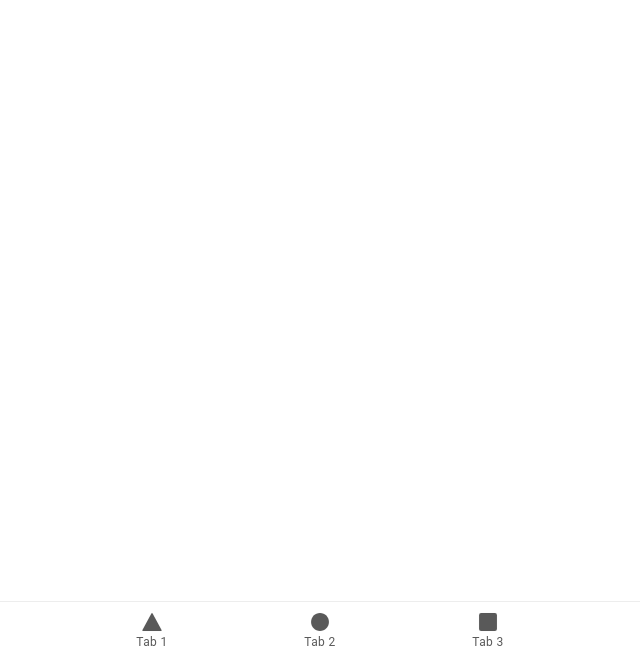
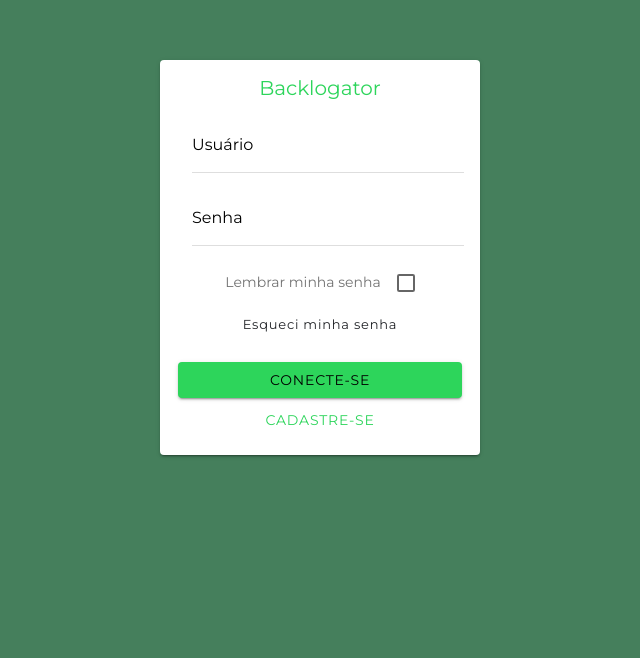
Before and after one commit to Nilokrtz/Backlogator, a React (Vite) app: page /login in a window 1280 px wide. Shown: the part 142-800 px from the top of the page, without its empty margins (320-960 px from the left). Built offline with nearby package versions, Linux system fonts and the light colour scheme.

Commit message:
Tela de login criada e inserida na rota como a primeira do aplicativo

```diff
--- a/src/App.tsx
+++ b/src/App.tsx
@@ -14,6 +14,7 @@ import { ellipse, square, triangle } from 'ionicons/icons';
 import Tab1 from './pages/Tab1';
 import Tab2 from './pages/Tab2';
 import Tab3 from './pages/Tab3';
+import Login from './pages/Login';
 
 /* Core CSS required for Ionic components to work properly */
 import '@ionic/react/css/core.css';
@@ -50,36 +51,59 @@ setupIonicReact();
 const App: React.FC = () => (
 <IonApp>
     <IonReactRouter>
+
+      <IonRouterOutlet>
+
+        <Route exact path="/">
+          <Redirect to="/login" />
+        </Route>
+
+        <Route exact path="/login">
+          <Login />
+        </Route>
+
+        <Route path="/tabs">
           <IonTabs>
+
             <IonRouterOutlet>
-          <Route exact path="/tab1">
+              <Route exact path="/tabs/tab1">
                 <Tab1 />
               </Route>
-          <Route exact path="/tab2">
+              <Route exact path="/tabs/tab2">
                 <Tab2 />
               </Route>
-          <Route path="/tab3">
+              <Route exact path="/tabs/tab3">
                 <Tab3 />
               </Route>
-          <Route exact path="/">
-            <Redirect to="/tab1" />
+
+              {/* padrão das tabs */}
+              <Route exact path="/tabs">
+                <Redirect to="/tabs/tab1" />
               </Route>
             </IonRouterOutlet>
+
             <IonTabBar slot="bottom">
-          <IonTabButton tab="tab1" href="/tab1">
-            <IonIcon aria-hidden="true" icon={triangle} />
+              <IonTabButton tab="tab1" href="/tabs/tab1">
+                <IonIcon icon={triangle} />
                 <IonLabel>Tab 1</IonLabel>
               </IonTabButton>
-          <IonTabButton tab="tab2" href="/tab2">
-            <IonIcon aria-hidden="true" icon={ellipse} />
+
+              <IonTabButton tab="tab2" href="/tabs/tab2">
+                <IonIcon icon={ellipse} />
                 <IonLabel>Tab 2</IonLabel>
               </IonTabButton>
-          <IonTabButton tab="tab3" href="/tab3">
-            <IonIcon aria-hidden="true" icon={square} />
+
+              <IonTabButton tab="tab3" href="/tabs/tab3">
+                <IonIcon icon={square} />
                 <IonLabel>Tab 3</IonLabel>
               </IonTabButton>
             </IonTabBar>
+
           </IonTabs>
+        </Route>
+
+      </IonRouterOutlet>
+
     </IonReactRouter>
   </IonApp>
 );
--- /dev/null
+++ b/src/pages/Login.css
@@ -0,0 +1,43 @@
+ion-button[color="dark"] {
+    margin-top: 10px;
+    text-transform: initial;
+}
+
+ion-checkbox {
+    width: fit-content;
+    margin-top: 10px;
+    align-self: center;
+}
+
+ion-item {
+    --background: transparent;
+    margin-bottom: 16px;
+}
+
+.login-content {
+    --background: #457F5C;
+}
+
+.container {
+    display: flex;
+    justify-content: center;
+    align-items: center;
+    height: 100vh;
+
+}
+
+.box {
+    width: 420px;
+    padding: 30px 40px;
+    color: #fff;
+}
+
+.remember-forgot {
+    display: flex;
+    flex-direction: column;
+    gap: 8px;
+}
+
+#btnlogar {
+    margin-top: 20px;
+}
--- /dev/null
+++ b/src/pages/Login.tsx
@@ -0,0 +1,54 @@
+import {
+    IonPage,
+    IonContent,
+    IonCard,
+    IonCardContent,
+    IonCardHeader,
+    IonCardTitle,
+    IonInput,
+    IonItem,
+    IonButton,
+    IonCheckbox
+ } from '@ionic/react';
+import './Login.css';
+
+function LoginPage() {
+  return (
+    <IonPage>
+        <IonContent className="login-content">
+
+        <div className="container">
+            <div className="box">
+                    <IonCard>
+                    <IonCardHeader>
+                        <IonCardTitle color="success">Backlogator</IonCardTitle>
+                    </IonCardHeader>
+
+                    <IonCardContent>
+                        <IonItem>
+                        <IonInput id="usuario" type="email" label="Usuário" labelPlacement="floating"></IonInput>
+                        </IonItem>
+
+                        <IonItem>
+                        <IonInput id="senha" type="password" label="Senha" labelPlacement="floating"></IonInput>
+                        </IonItem>
+
+                        <div className="remember-forgot">
+                            <IonCheckbox id="lembrar">Lembrar minha senha</IonCheckbox>
+
+                            <IonButton id="esqueci" color="dark" fill="clear" size="small">Esqueci minha senha</IonButton>
+                        </div>
+
+                        <IonButton id="btnlogar" color="success" expand="block">Conecte-se</IonButton>
+
+                        <IonButton id="btncadastrar" color="success" fill="clear" expand="block">Cadastre-se</IonButton>
+                    </IonCardContent>
+                </IonCard>
+            </div>
+        </div>
+
+        </IonContent>
+    </IonPage>
+  );
+}
+export default LoginPage;
--- a/src/theme/variables.css
+++ b/src/theme/variables.css
@@ -1,2 +1,8 @@
 /* For information on how to create your own theme, please refer to:
 http://ionicframework.com/docs/theming/ */
+
+@import url('https://fonts.googleapis.com/css2?family=Lora&family=Montserrat&display=swap');
+
+:root {
+  --ion-font-family: 'Montserrat', sans-serif;
+}
```
Lines whose indentation alone changed are shown as unchanged.
